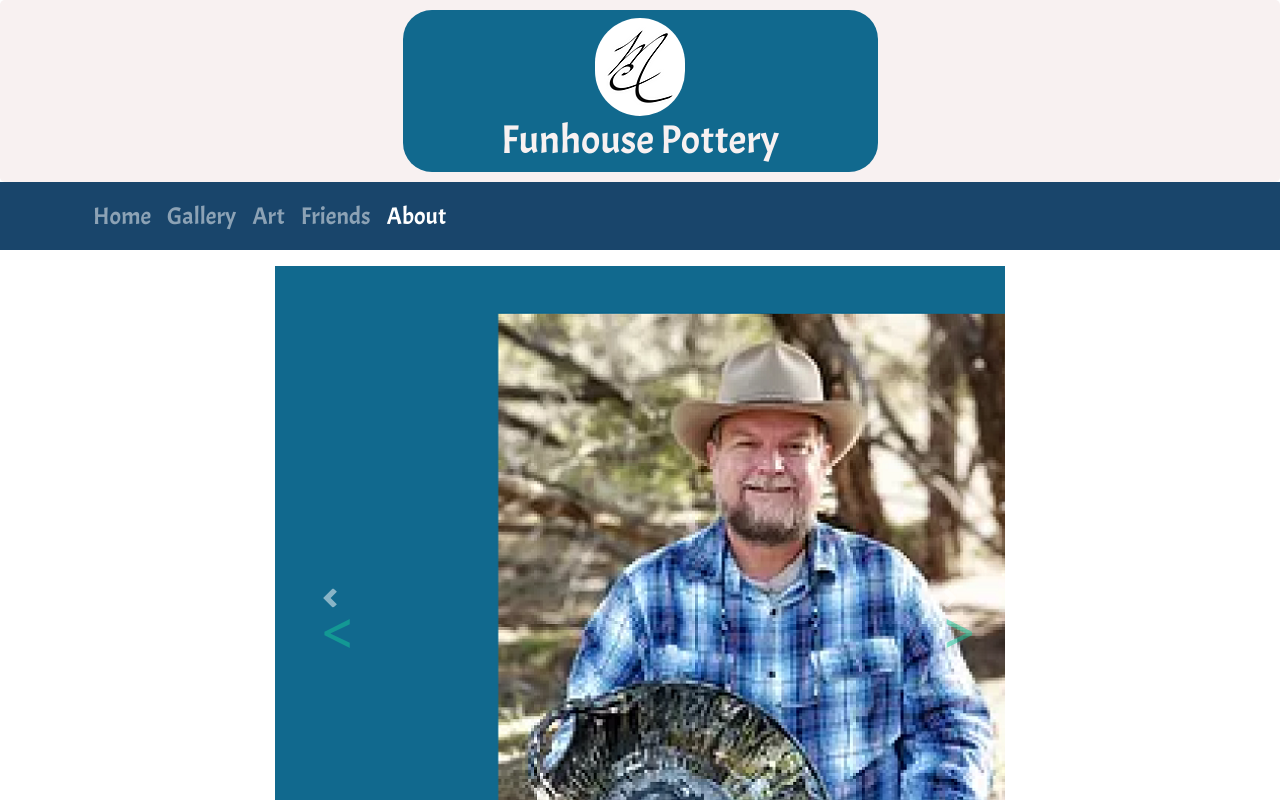
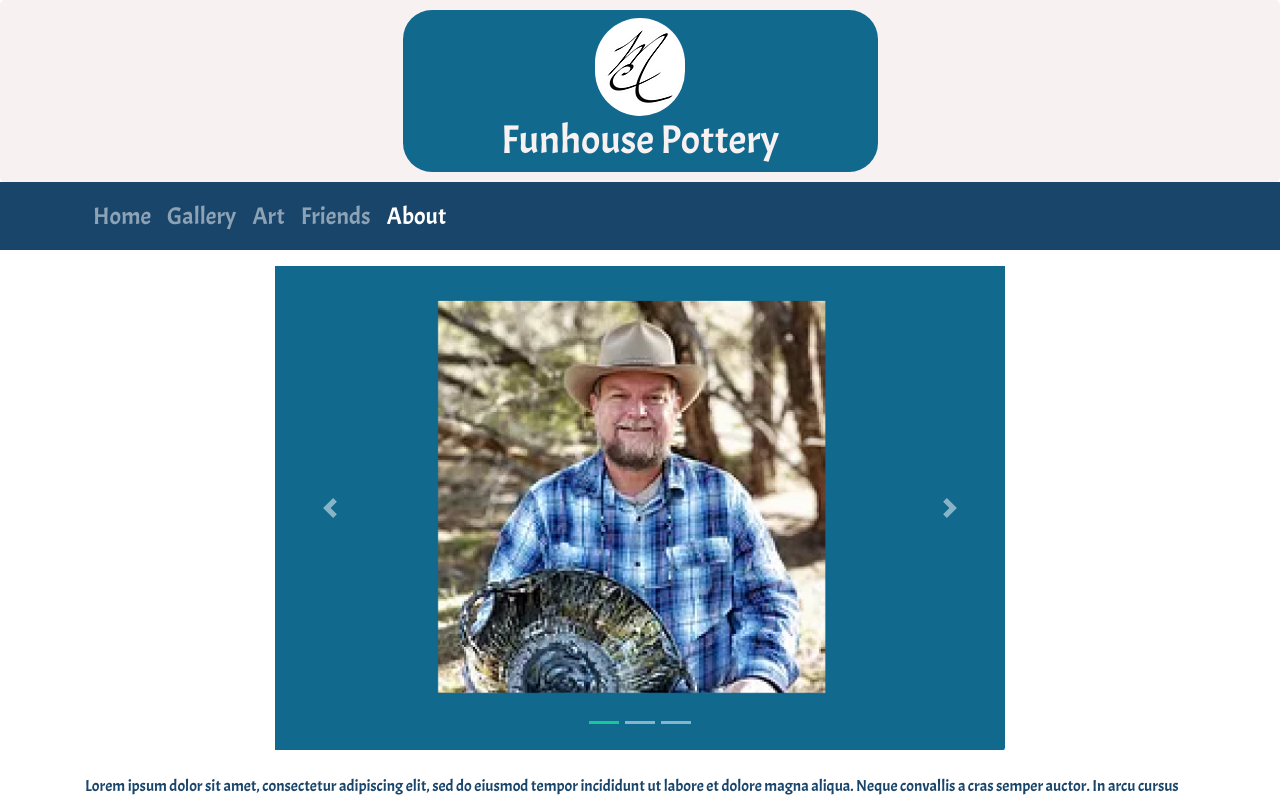
Before and after one commit to cjmcclure1337/funhousesite2, a React (Create React App) app: page /about in a window 1280 px wide. Shown: the top 800 px of the page. Built offline with nearby package versions, Linux system fonts and the light colour scheme.

Commit message:
Carousel cleanup

```diff
--- a/src/App.scss
+++ b/src/App.scss
@@ -122,28 +122,6 @@ p {
     color: $color-primary;
 }
 
-.carousel-control-prev-icon,
-.carousel-control-next-icon {
-  height: 100px;
-  width: 100px;
-  background-size: 100%, 100%;
-  border-radius: 50%;
-  background-image: none;
-}
-
-.carousel-control-next-icon:after
-{
-  content: '>';
-  font-size: 55px;
-  color: $color-accent;
-}
-
-.carousel-control-prev-icon:after {
-  content: '<';
-  font-size: 55px;
-  color: $color-accent;
-}
-
 .carousel-indicators .active{
     background-color: $color-accent;
 }
--- a/src/components/AboutComponent.js
+++ b/src/components/AboutComponent.js
@@ -31,7 +31,7 @@ function About() {
             onExited={() => setAnimating(false)}
             key={slide.src}
           >
-            <img src={slide.src} alt={slide.altText} />
+            <img src={slide.src} alt={slide.altText} className="w-100" />
           </CarouselItem>
         );
     });
```
